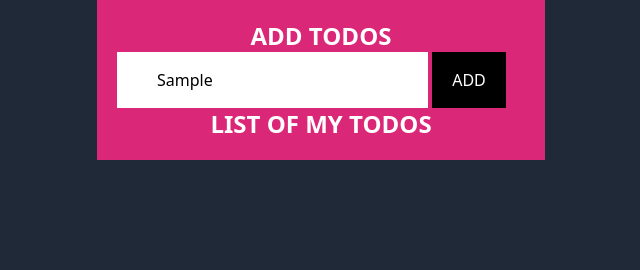
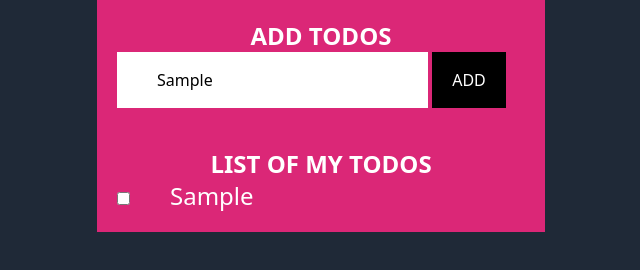
Before and after one commit to olawale3334/todo-2, a website: page dist/index.html in a window 1280 px wide. Both pictures are taken after typing "Sample" into the empty fields and a click on the button "ADD". Shown: the whole page, without its empty margins (319-959 px from the left). Drawn offline with Linux system fonts and the light colour scheme.

Commit message:
new added

```diff
--- a/dist/index.html
+++ b/dist/index.html
@@ -10,14 +10,40 @@
     <div class="bg-gray-800 h-screen">
         <div class="max-w-md bg-pink-600 mx-auto p-5">
             <h1 class="  text-center text-white font-bold text-2xl">ADD  TODOS</h1>
-            <div>
+            <div >
                 <input type="text" placeholder="my TODOS"  class="py-4  px-10">
-                <button class="bg-black text-white py-4 px-5"> ADD</button>
+                <button class="bg-black text-white py-4 px-5" onclick="addbutton()"> ADD</button>
             </div>
-            <div>
+            <div class="mt-10">
                 <h1 class="  text-center text-white font-bold text-2xl">LIST OF MY TODOS</h1>
+                <div id="todoList"></div>
             </div>
         </div>
     </div>
+    <script>
+           let form = document.querySelector("input")
+           let todos = document.querySelector("#todoList")
+           form.addEventListener( 'input',(e) =>{
+             console.log(e.target.value);
+
+           })
+           let addbtn = document.querySelector("button")
+            function addbutton(){
+             let id = new Date().getTime()
+             let input = document.querySelector("input")
+             let todo = document.createElement("p")
+             todo.innerHTML =`<input type="checkbox" onclick="check(${id})" id="${id}" class="text-[3rem]  mr-10"><span class="text-2xl text-white">${input.value}</span>`
+             todos.appendChild(todo)
+
+            }
+             function check(id){
+                let input =document.getElementById(id)
+                 let item = input.nextElementSibling
+                 item.classList.add("line-through")
+
+             }
+
+
+    </script>
 </body>
 </html>
```
Also changed, not shown: dist/style.css.
